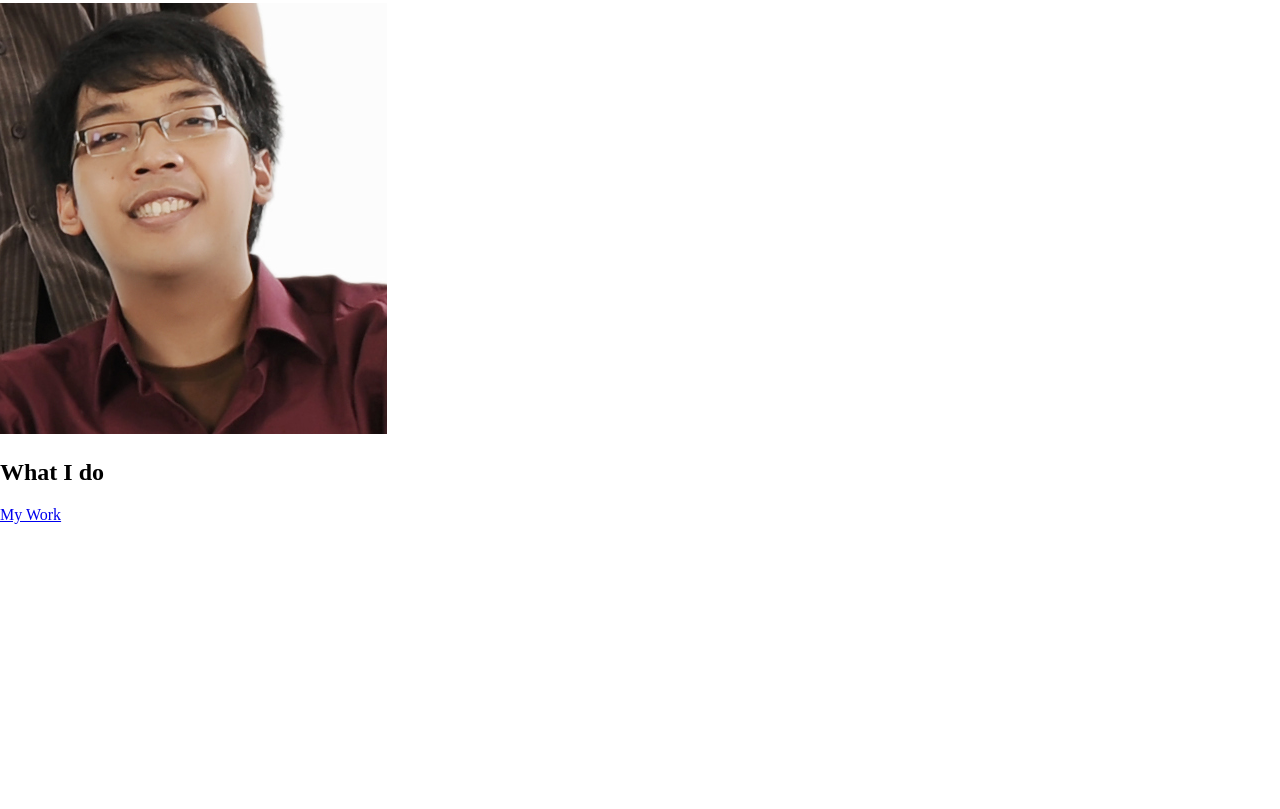
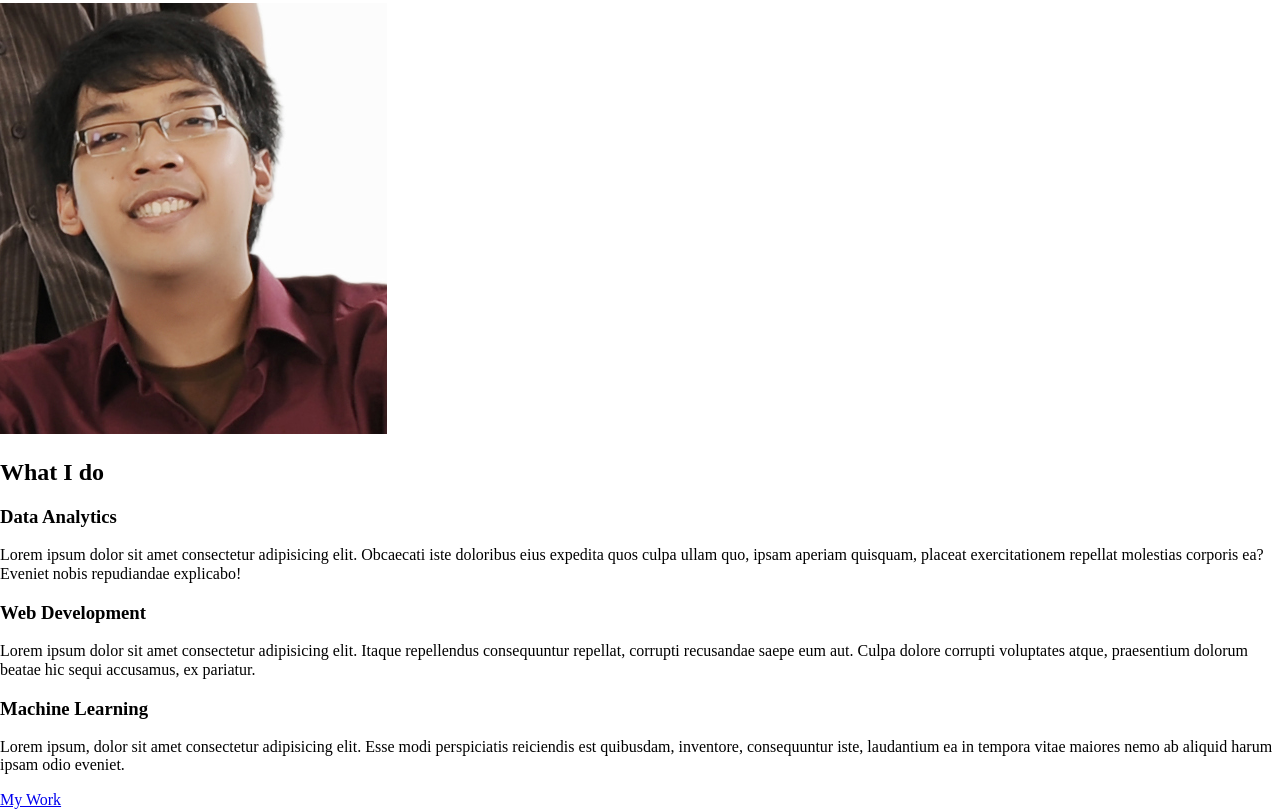
Before and after one commit to rangga-prangwedana/html-css-fcc, a plain HTML site: page index.html in a window 1280 px wide. Shown: the part 491-1300 px from the top of the page. Before the commit the page ends 1016 px from the top, so only its background shows below. Drawn offline with nearby package versions, Linux system fonts and the light colour scheme.

Commit message:
Lorem ipsum

```diff
--- a/index.html
+++ b/index.html
@@ -63,18 +63,33 @@
       <div class="services">
         <!-- First service-->
         <div class="service">
-          <h3></h3>
-          <p></p>
+          <h3>Data Analytics</h3>
+          <p>
+            Lorem ipsum dolor sit amet consectetur adipisicing elit. Obcaecati
+            iste doloribus eius expedita quos culpa ullam quo, ipsam aperiam
+            quisquam, placeat exercitationem repellat molestias corporis ea?
+            Eveniet nobis repudiandae explicabo!
+          </p>
         </div>
         <!-- Second service -->
         <div class="service">
-          <h3></h3>
-          <p></p>
+          <h3>Web Development</h3>
+          <p>
+            Lorem ipsum dolor sit amet consectetur adipisicing elit. Itaque
+            repellendus consequuntur repellat, corrupti recusandae saepe eum
+            aut. Culpa dolore corrupti voluptates atque, praesentium dolorum
+            beatae hic sequi accusamus, ex pariatur.
+          </p>
         </div>
         <!-- Third service -->
         <div class="service">
-          <h3></h3>
-          <p></p>
+          <h3>Machine Learning</h3>
+          <p>
+            Lorem ipsum, dolor sit amet consectetur adipisicing elit. Esse modi
+            perspiciatis reiciendis est quibusdam, inventore, consequuntur iste,
+            laudantium ea in tempora vitae maiores nemo ab aliquid harum ipsam
+            odio eveniet.
+          </p>
         </div>
       </div>
       <!-- End of services -->
```
